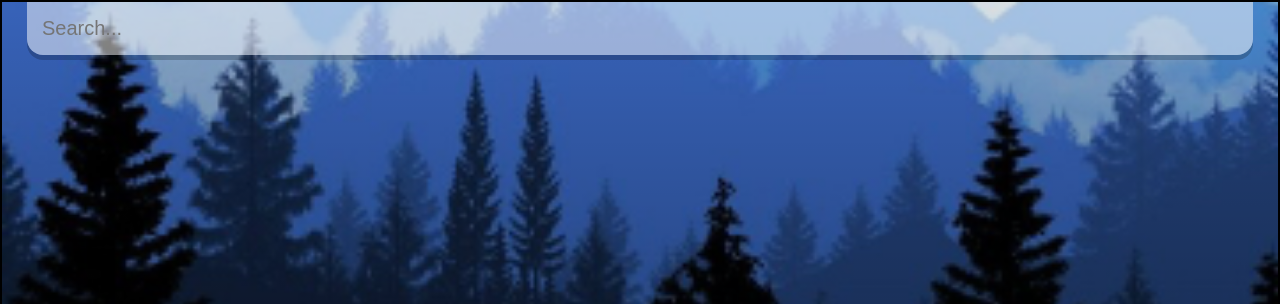
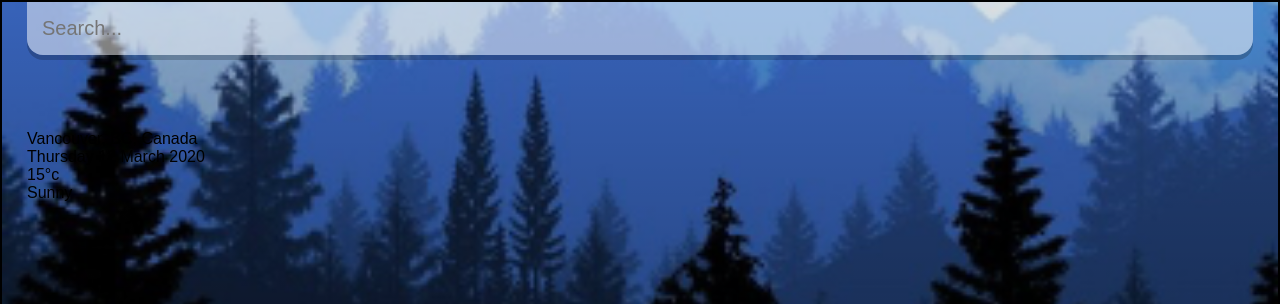
Before and after one commit to oddporson/weather-app, a React (Create React App) app: page / in a window 1280 px wide. Shown: the top 304 px of the page. Built offline with nearby package versions, Linux system fonts and the light colour scheme.

Commit message:
set up date function

```diff
--- a/src/App.js
+++ b/src/App.js
@@ -6,6 +6,20 @@
 }
 
 function App() {
+
+  const dateBuilder = (d) => {
+    let months = ["January", "February", "March", "April", "May", "June", "July", "August", "September", "October", "November", "December"];
+    let days = ["Sunday", "Monday", "Tuesday", "Wednesday", "Thursday", "Friday", "Saturday"];
+
+    let day = days[d.getDay()];
+    let date = d.getDate();
+    let month = months[d.getMonth()];
+    let year = d.getFullYear();
+
+    return `${day} ${date} ${month} ${year}`
+  }
+
+
   return (
     <div className="app">
       <main>
@@ -16,6 +30,17 @@
             placeholder="Search..."
           />
         </div>
+        <div>
+          <div className="location-box"></div>
+            <div className="location">Vancouver, BC, Canada</div>
+            <div className="date">{dateBuilder(new Date())}</div>
+        </div>
+        <div className="weather-box">
+          <div className="temp">
+            15°c
+          </div>
+          <div className="weather">Sunny</div>
+        </div>
       </main>
     </div>
   );
```
